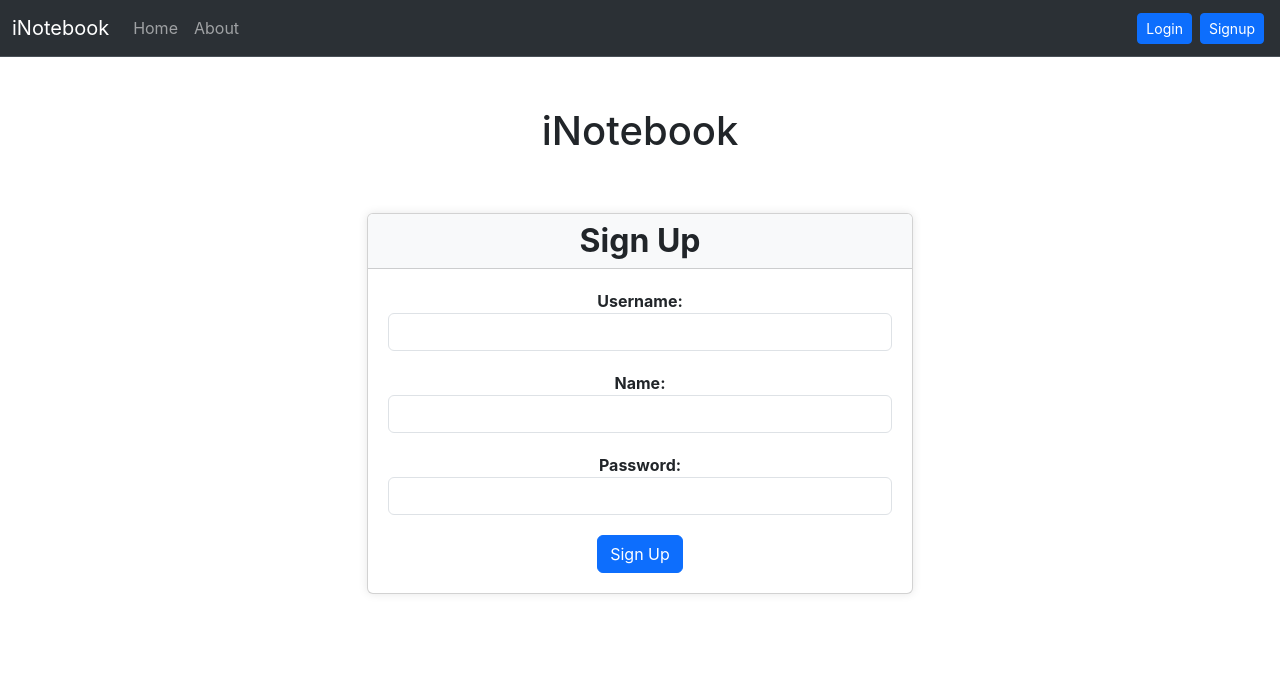
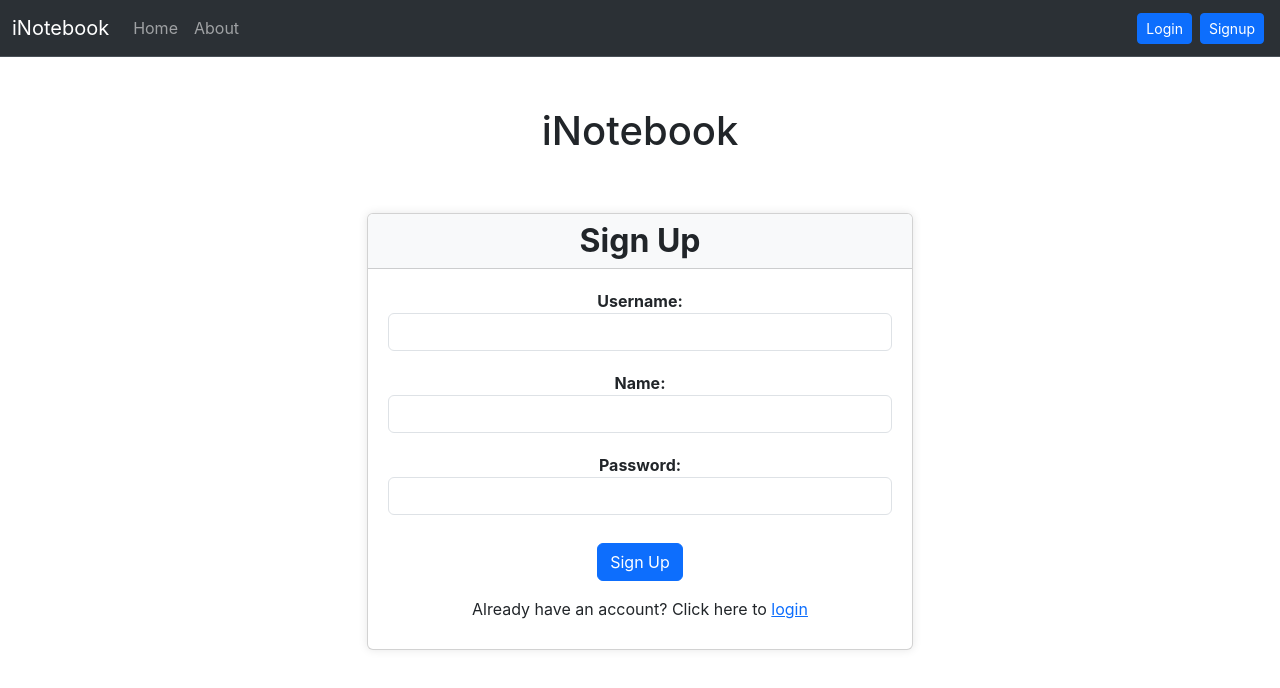
Before and after one commit to TheRodzz/iNotebook, a React (Create React App) app: page /signup in a window 1280 px wide. Shown: the top 688 px of the page. Built offline with nearby package versions, Linux system fonts and the light colour scheme.

Commit message:
cleaning up

```diff
--- a/src/components/Login.js
+++ b/src/components/Login.js
@@ -1,12 +1,13 @@
 import React, { useContext, useState } from 'react';
 import '../Login.css'
-import { useHistory } from 'react-router-dom'
+import { Link, useHistory } from 'react-router-dom'
 import { AlertContext } from '../context/AlertContext';
+
 const Login = () => {
-    const {showAlert,hideAlert} = useContext(AlertContext);
+    const { showAlert, hideAlert } = useContext(AlertContext);
     const [username, setUsername] = useState('');
     const [password, setPassword] = useState('');
-    let history =useHistory();
+    let history = useHistory();
     const handleUsernameChange = (e) => {
         setUsername(e.target.value);
     };
@@ -24,20 +25,20 @@ const Login = () => {
             headers: {
                 'Content-Type': 'application/json',
             },
-            body: JSON.stringify({userName: username, password: password})
+            body: JSON.stringify({ userName: username, password: password })
         });
         const json = await response.json();
         // console.log(json)
-        if(json.success){
-            localStorage.setItem('token',json.authtoken);
+        if (json.success) {
+            localStorage.setItem('token', json.authtoken);
             history.push("/");
-            showAlert("Logged in successfully","success");
+            showAlert("Logged in successfully", "success");
             setTimeout(() => {
                 hideAlert();
             }, 1500);
         }
-        else{
-            showAlert("Invalid credentials","danger");
+        else {
+            showAlert("Invalid credentials", "danger");
         }
     }
 
@@ -72,10 +73,11 @@ const Login = () => {
                                         onChange={handlePasswordChange}
                                     />
                                 </div>
-                                <button type="submit" className="btn btn-primary">
+                                <button type="submit" className="btn btn-primary my-2">
                                     Login
                                 </button>
                             </form>
+                            <p className='my-2'>Don't have an account? Click here to <Link to='signup'>sign up</Link></p>
                         </div>
                     </div>
                 </div>
--- a/src/components/Signup.js
+++ b/src/components/Signup.js
@@ -1,6 +1,6 @@
 import React, { useState } from 'react';
 import '../Signup.css'; // Import custom CSS file
-import { useHistory } from 'react-router-dom'
+import { Link, useHistory } from 'react-router-dom'
 
 const Signup = () => {
   const [username, setUsername] = useState('');
@@ -85,10 +85,11 @@ const Signup = () => {
                     onChange={handlePasswordChange}
                   />
                 </div>
-                <button type="submit" className="btn btn-primary">
+                <button type="submit" className="btn btn-primary my-2">
                   Sign Up
                 </button>
               </form>
+              <p className='my-2'>Already have an account? Click here to <Link to='login'>login</Link></p>
             </div>
           </div>
         </div>
```
Also changed, not shown: 2 other files (tests, documents, lock files or other folders).
